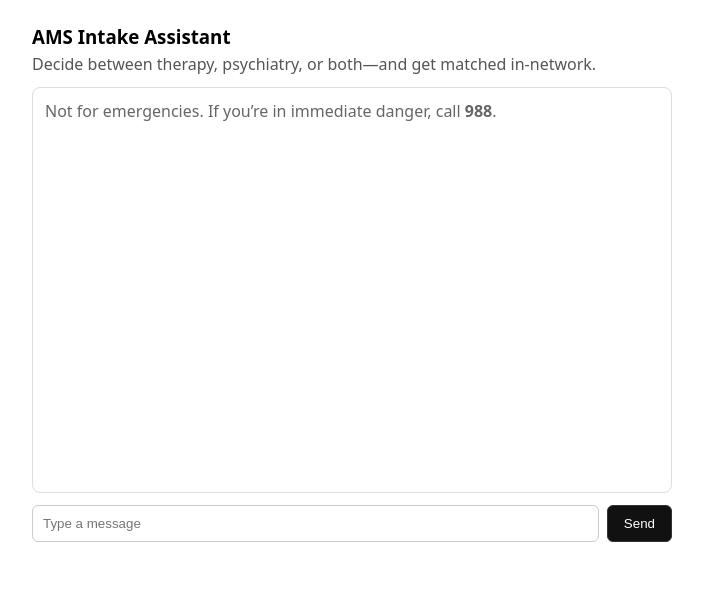
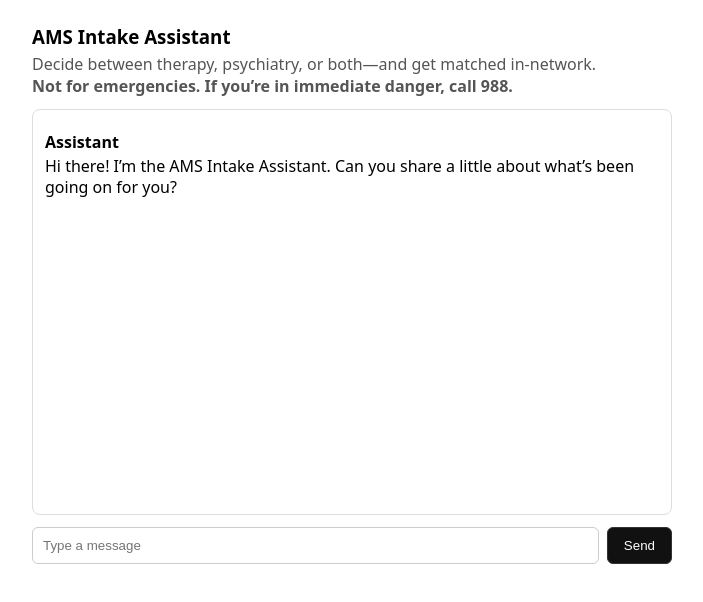
Before and after one commit to puglb2/azure-ai-ams, a React (Vite) app: page / in a window 1280 px wide. Shown: the top 602 px of the page, without its empty margins (288-991 px from the left). Built offline with nearby package versions, Linux system fonts and the light colour scheme.

Commit message:
Update App.tsx

```diff
--- a/src/App.tsx
+++ b/src/App.tsx
@@ -9,7 +9,19 @@ export default function App() {
   const [busy, setBusy] = useState(false)
   const scrollerRef = useRef<HTMLDivElement | null>(null)
 
-  useEffect(() => { const el = scrollerRef.current; if (el) el.scrollTop = el.scrollHeight }, [messages, busy])
+  useEffect(() => {
+    const el = scrollerRef.current
+    if (el) el.scrollTop = el.scrollHeight
+  }, [messages, busy])
+
+  // Kick off with a welcome message
+  useEffect(() => {
+    if (messages.length === 0) {
+      setMessages([
+        { role: 'assistant', content: "Hi there! I’m the AMS Intake Assistant. Can you share a little about what’s been going on for you?" }
+      ])
+    }
+  }, [messages])
 
   async function send() {
     const text = input.trim()
@@ -26,7 +38,7 @@ export default function App() {
         body: JSON.stringify({ message: text, history })
       })
       const data = await res.json().catch(() => ({} as any))
-      console.log('LLM debug:', data)  // <— open F12 Console to see finish_reason, usage
+      console.log('LLM debug:', data)
       const raw = typeof data?.reply === 'string' ? data.reply.trim() : ''
       const err = typeof data?.error === 'string' ? data.error.trim() : ''
       const reply = raw || (err ? `Sorry — ${err}` : "")
@@ -41,12 +53,12 @@ export default function App() {
   return (
     <div style={{ fontFamily:'system-ui, -apple-system, Segoe UI, Roboto, sans-serif', maxWidth:640, margin:'0 auto', padding:16 }}>
       <h3 style={{margin:0}}>AMS Intake Assistant</h3>
-      <p style={{margin:'4px 0 12px 0', color:'#555'}}>Decide between therapy, psychiatry, or both—and get matched in-network.</p>
+      <p style={{margin:'4px 0 12px 0', color:'#555'}}>
+        Decide between therapy, psychiatry, or both—and get matched in-network. <br />
+        <strong>Not for emergencies. If you’re in immediate danger, call 988.</strong>
+      </p>
 
       <div ref={scrollerRef} style={{border:'1px solid #ddd', borderRadius:8, padding:12, height:380, overflowY:'auto', background:'#fff'}}>
-        {messages.length===0 && (
-          <div style={{color:'#666'}}>Not for emergencies. If you’re in immediate danger, call <strong>988</strong>.</div>
-        )}
         {messages.map((m,i)=>(
           <div key={i} style={{margin:'10px 0', lineHeight:1.35}}>
             <div style={{fontWeight:600, marginBottom:2}}>{m.role==='user'?'You':'Assistant'}</div>
@@ -57,11 +69,19 @@ export default function App() {
       </div>
 
       <div style={{display:'flex', gap:8, marginTop:12}}>
-        <input value={input} onChange={e=>setInput(e.target.value)} onKeyDown={e=>{if(e.key==='Enter') send()}}
-               placeholder={busy?'Working…':'Type a message'} disabled={busy}
-               style={{flex:1, padding:10, borderRadius:6, border:'1px solid #ccc'}} />
-        <button onClick={send} disabled={busy}
-                style={{padding:'10px 16px', borderRadius:6, border:'1px solid #333', background:busy?'#555':'#111', color:'#fff'}}>
+        <input
+          value={input}
+          onChange={e=>setInput(e.target.value)}
+          onKeyDown={e=>{if(e.key==='Enter') send()}}
+          placeholder={busy?'Working…':'Type a message'}
+          disabled={busy}
+          style={{flex:1, padding:10, borderRadius:6, border:'1px solid #ccc'}}
+        />
+        <button
+          onClick={send}
+          disabled={busy}
+          style={{padding:'10px 16px', borderRadius:6, border:'1px solid #333', background:busy?'#555':'#111', color:'#fff'}}
+        >
           Send
         </button>
       </div>
```
